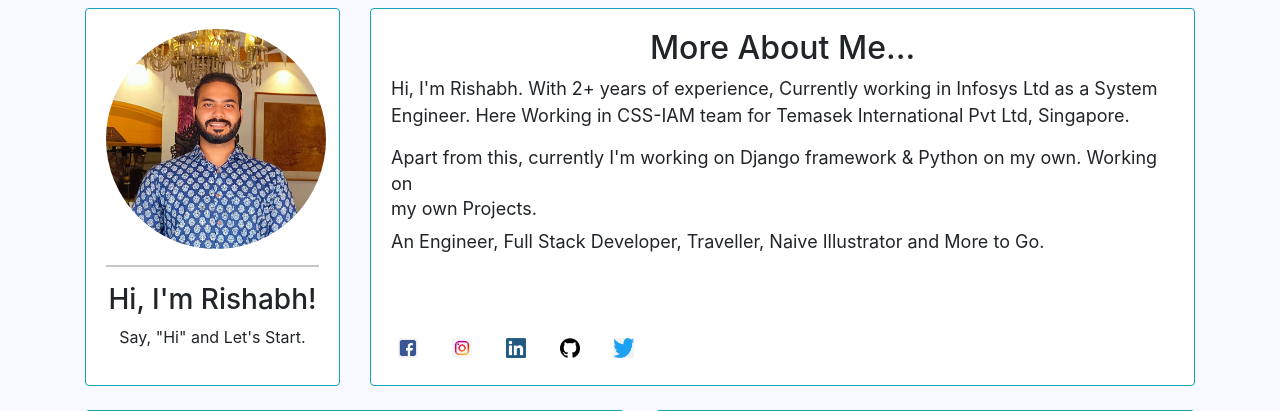
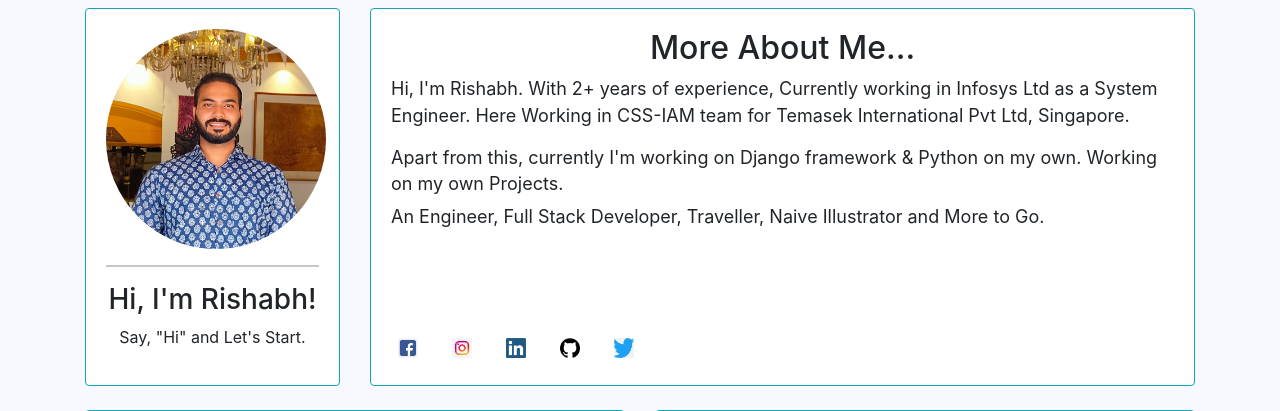
Before and after one commit to Hrishabh412/Portfolio-Website-Django, a Django app: page / in a window 1280 px wide. Shown: the part 50-461 px from the top of the page. Run offline with Django 3.2, Linux system fonts and the light colour scheme; some libraries are stand-ins or nearby versions.

Commit message:
4th commit

```diff
--- a/templates/home.html
+++ b/templates/home.html
@@ -107,7 +107,7 @@ margin-bottom: 2em;
                     <h2 style='text-align:center; '>More About Me...</h2>
                     <p style="font-size:18px; line-height:1.5"> Hi, I'm Rishabh. With 2+ years of experience, Currently working in Infosys Ltd as a System Engineer.
                     Here Working in CSS-IAM team for Temasek International Pvt Ltd, Singapore. </p>
-                    <p style="font-size:18px; line-height:1.4 ;">Apart from this, currently I'm working on Django framework & Python on my own. Working on <br> my own Projects.</p>
+                    <p style="font-size:18px; line-height:1.4 ;">Apart from this, currently I'm working on Django framework & Python on my own. Working on my own Projects.</p>
 
                     <p style="font-size:18px; line-height:.5; margin-right:20px">An Engineer, Full Stack Developer, Traveller, Naive Illustrator and More to Go.</p>
                      <br><br>
@@ -128,6 +128,7 @@ margin-bottom: 2em;
                             <li class='flot1'><a class="btn btn-default btn-round btn-lg btn-icon" href="https://twitter.com/Rishabhkumar412" target="_blank" rel="tooltip" title="Follow me on Github">
                                     <img class="logo_image" src="static/img/twitter.png">
                                 </a></li>
+                                <br><br>
                         </ul>
                     </div>
                 </div>
```
